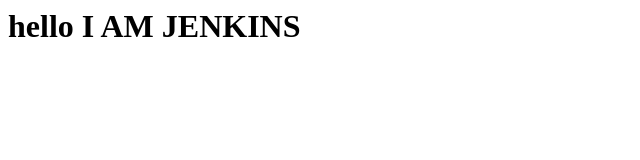
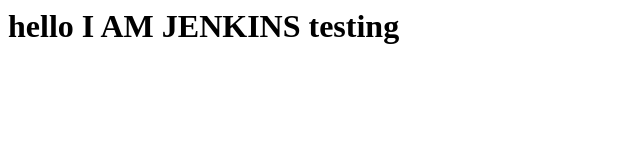
Before and after one commit to Rkcoder123/test3, a plain HTML site: page index.html in a window 1280 px wide. Shown: the whole page, without its empty margins (0-640 px from the left). Drawn offline with Linux system fonts and the light colour scheme.

Commit message:
first commit

```diff
--- a/index.html
+++ b/index.html
@@ -3,6 +3,6 @@
 <title>Jenkins testing</title>
 </head>
 <body>
-<h1>hello I AM JENKINS </h1>
+<h1>hello I AM JENKINS testing </h1>
 </body>
 </html>
```
